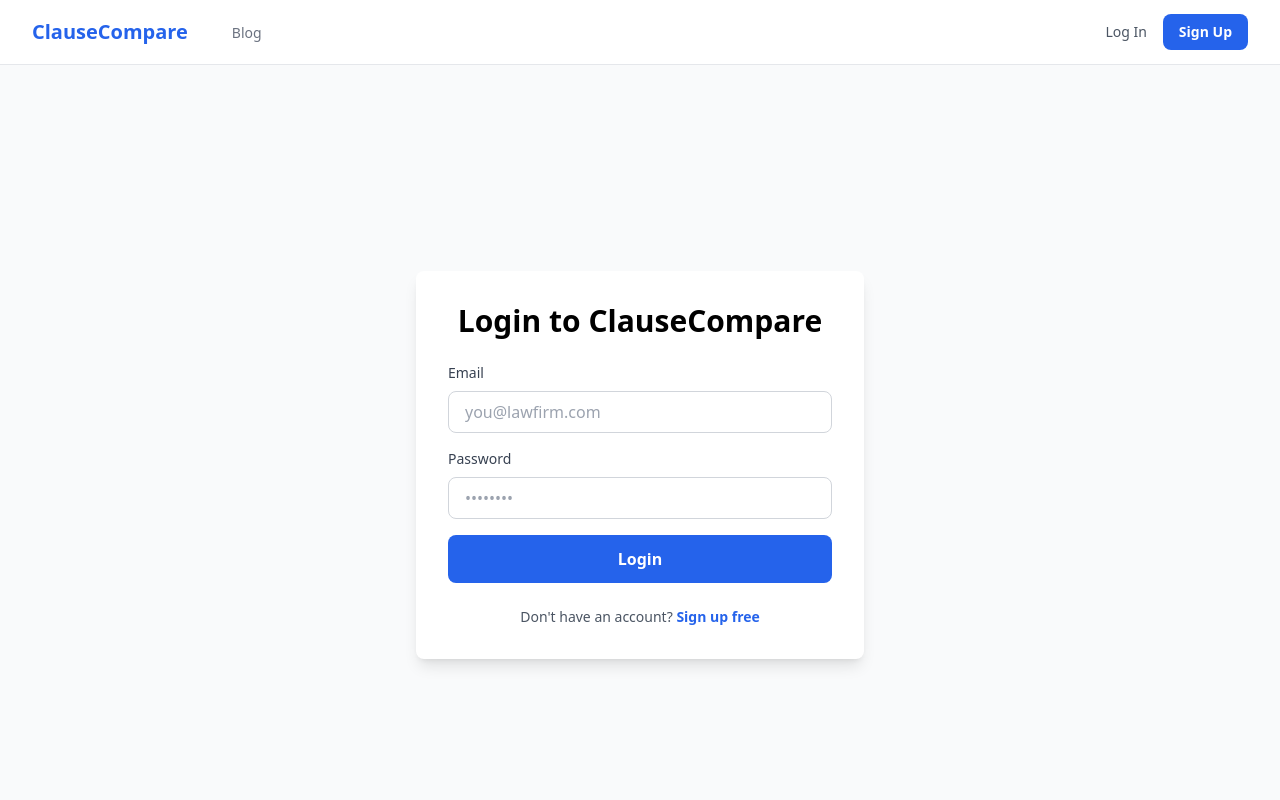
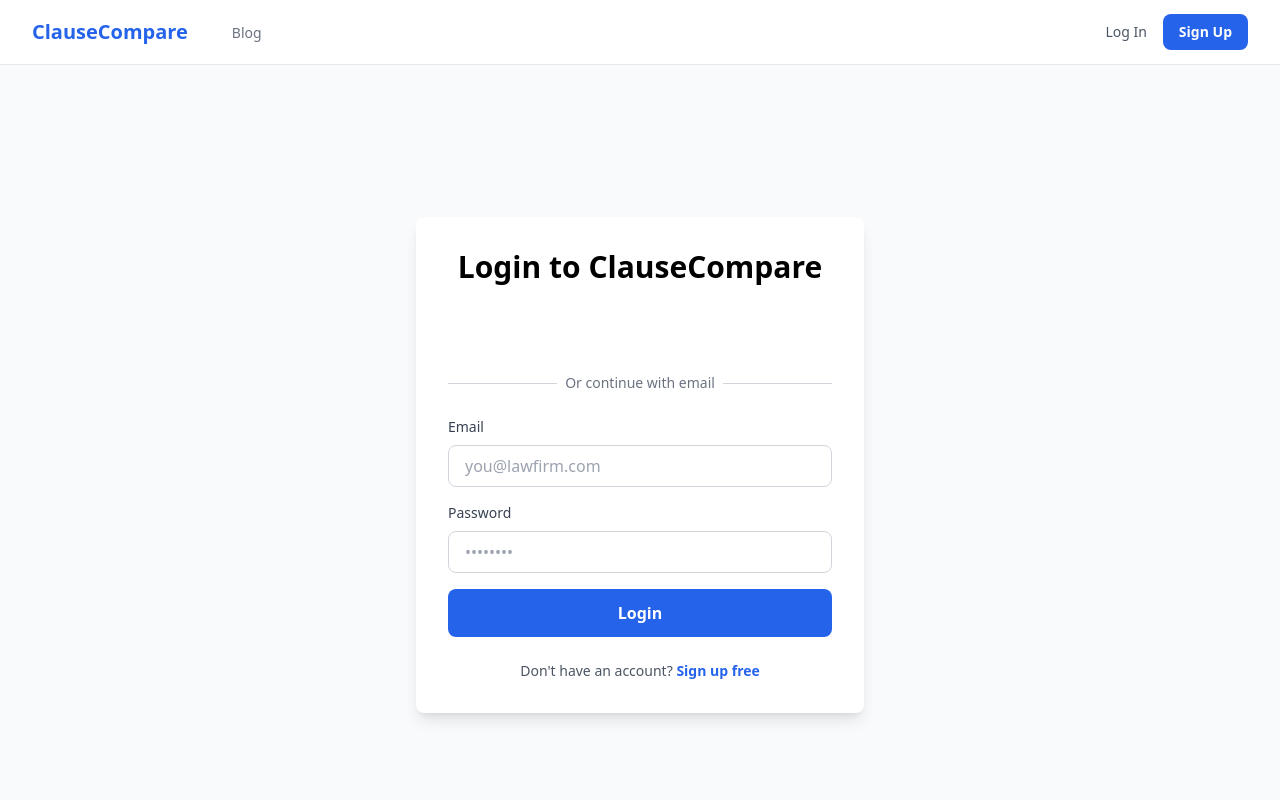
Before and after one commit to ParthivmMS/Clausecompare_frontend, a Next.js app: page /login in a window 1280 px wide. Shown: the top 800 px of the page. Built offline with nearby package versions, Linux system fonts and the light colour scheme; no server answers.

Commit message:
Update page.js

```diff
--- a/src/app/login/page.js
+++ b/src/app/login/page.js
@@ -1,7 +1,9 @@
 'use client'
 
 import { useState } from 'react'
+import { useRouter } from 'next/navigation'
 import { useAuth } from '@/contexts/AuthContext'
+import { GoogleLogin } from '@react-oauth/google'
 import Link from 'next/link'
 
 export default function LoginPage() {
@@ -9,6 +11,7 @@
   const [password, setPassword] = useState('')
   const [error, setError] = useState('')
   const [loading, setLoading] = useState(false)
+  const router = useRouter()
   const { login } = useAuth()
 
   async function handleSubmit(e) {
@@ -25,6 +28,37 @@
     }
   }
 
+  const handleGoogleSuccess = async (credentialResponse) => {
+    setError('')
+    setLoading(true)
+
+    try {
+      const response = await fetch(`${process.env.NEXT_PUBLIC_API_URL}/auth/google`, {
+        method: 'POST',
+        headers: { 'Content-Type': 'application/json' },
+        body: JSON.stringify({ credential: credentialResponse.credential })
+      })
+
+      const data = await response.json()
+
+      if (response.ok) {
+        localStorage.setItem('token', data.token)
+        localStorage.setItem('user', JSON.stringify(data.user))
+        router.push('/dashboard')
+      } else {
+        setError(data.detail || 'Failed to sign in with Google')
+      }
+    } catch (err) {
+      setError('Failed to sign in with Google. Please try again.')
+    } finally {
+      setLoading(false)
+    }
+  }
+
+  const handleGoogleError = () => {
+    setError('Google sign in was cancelled or failed')
+  }
+
   return (
     <div className="min-h-screen flex items-center justify-center bg-gray-50 px-4">
       <div className="max-w-md w-full bg-white rounded-lg shadow-lg p-8">
@@ -35,6 +69,28 @@
             {error}
           </div>
         )}
+
+        {/* Google Sign In Button */}
+        <div className="mb-6">
+          <GoogleLogin
+            onSuccess={handleGoogleSuccess}
+            onError={handleGoogleError}
+            useOneTap
+            theme="outline"
+            size="large"
+            width="384"
+            text="signin_with"
+          />
+        </div>
+
+        <div className="relative mb-6">
+          <div className="absolute inset-0 flex items-center">
+            <div className="w-full border-t border-gray-300"></div>
+          </div>
+          <div className="relative flex justify-center text-sm">
+            <span className="px-2 bg-white text-gray-500">Or continue with email</span>
+          </div>
+        </div>
 
         <form onSubmit={handleSubmit} className="space-y-4">
           <div>
```
